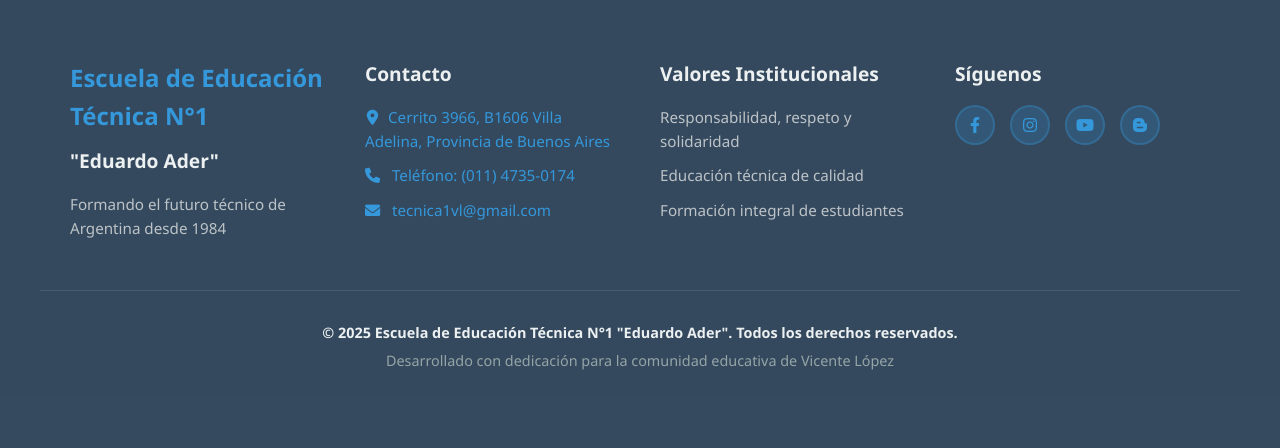
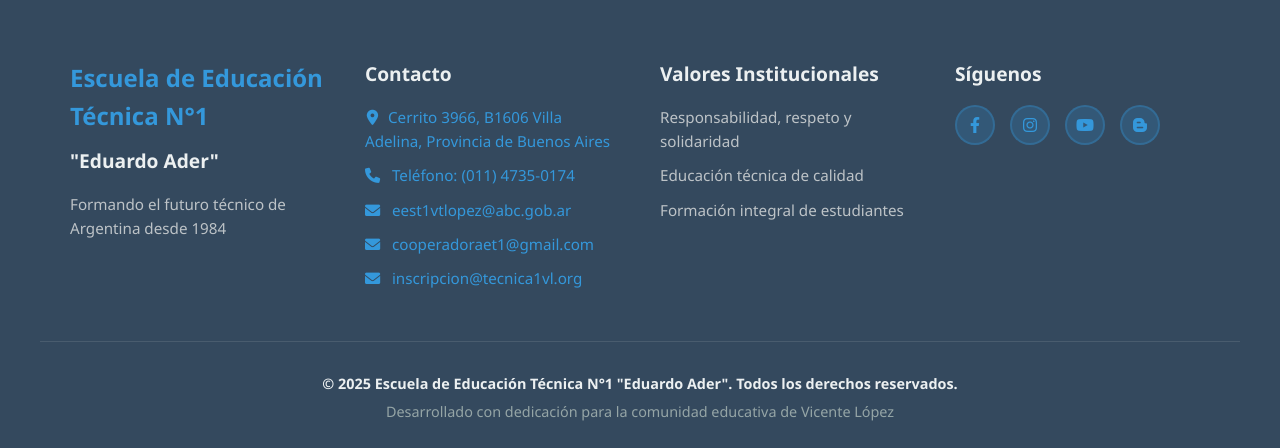
Before and after one commit to thiago-salaberry/WEB_INSTITUSIONAL, a PHP site: page /index.php in a window 1280 px wide. Shown: the part 3201-3649 px from the top of the page. Before the commit the page ends 3571 px from the top, so only its background shows below. Run offline with PHP 8.4, Linux system fonts and the light colour scheme.

Commit message:
footer con emails

```diff
--- a/components/footer.php
+++ b/components/footer.php
@@ -16,7 +16,13 @@
                 <a href="tel:+540114735-0174"><i class="fas fa-phone"></i> Teléfono: (011) 4735-0174</a>
             </p>
             <p>
-                <a href="mailto:tecnica1vl@gmail.com"><i class="fas fa-envelope"></i> tecnica1vl@gmail.com</a>
+                <a href="mailto:eest1vtlopez@abc.gob.ar"><i class="fas fa-envelope"></i> eest1vtlopez@abc.gob.ar</a>
+            </p>
+            <p>
+                <a href="mailto:cooperadoraet1@gmail.com"><i class="fas fa-envelope"></i> cooperadoraet1@gmail.com</a>
+            </p>
+            <p>
+                <a href="mailto:inscripcion@tecnica1vl.org"><i class="fas fa-envelope"></i> inscripcion@tecnica1vl.org</a>
             </p>
         </div>
 
```
